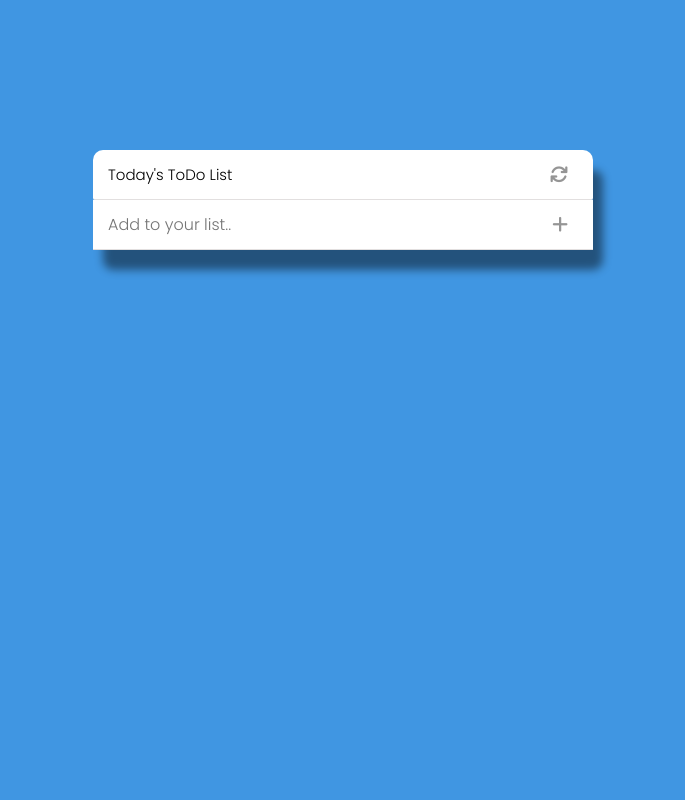
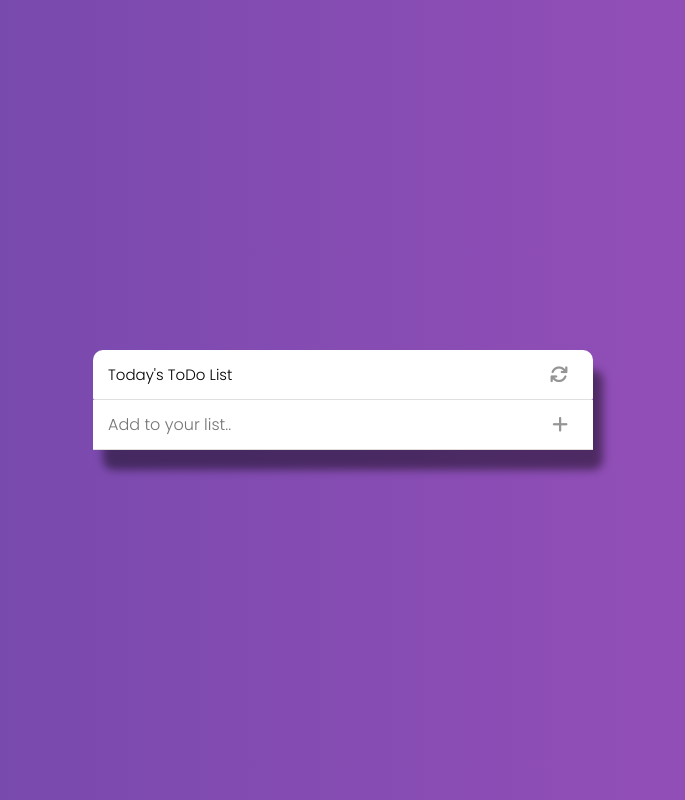
Before and after one commit to SebastianSolisFenger/To-do-List-Pro, a website built with webpack: page src/index.html in a window 1280 px wide. Shown: the whole page, without its empty margins (297-982 px from the left). Built offline with nearby package versions, Linux system fonts and the light colour scheme.

Commit message:
Change background gradient color

```diff
--- a/src/style.css
+++ b/src/style.css
@@ -19,16 +19,17 @@
 body {
   background-color: var(--back-blue);
   font-family: "Poppins", sans-serif;
+  background: linear-gradient(to right, #6e48aa, #9d50bb);
 }
 
 .main-div {
   display: flex;
   justify-content: center;
   align-items: center;
+  height: 100vh;
 }
 
 .todo-div {
-  margin-top: 150px;
   width: 500px;
   border-radius: 10px;
   margin-left: 15px;
```
Also changed, not shown: dist/main.js.
